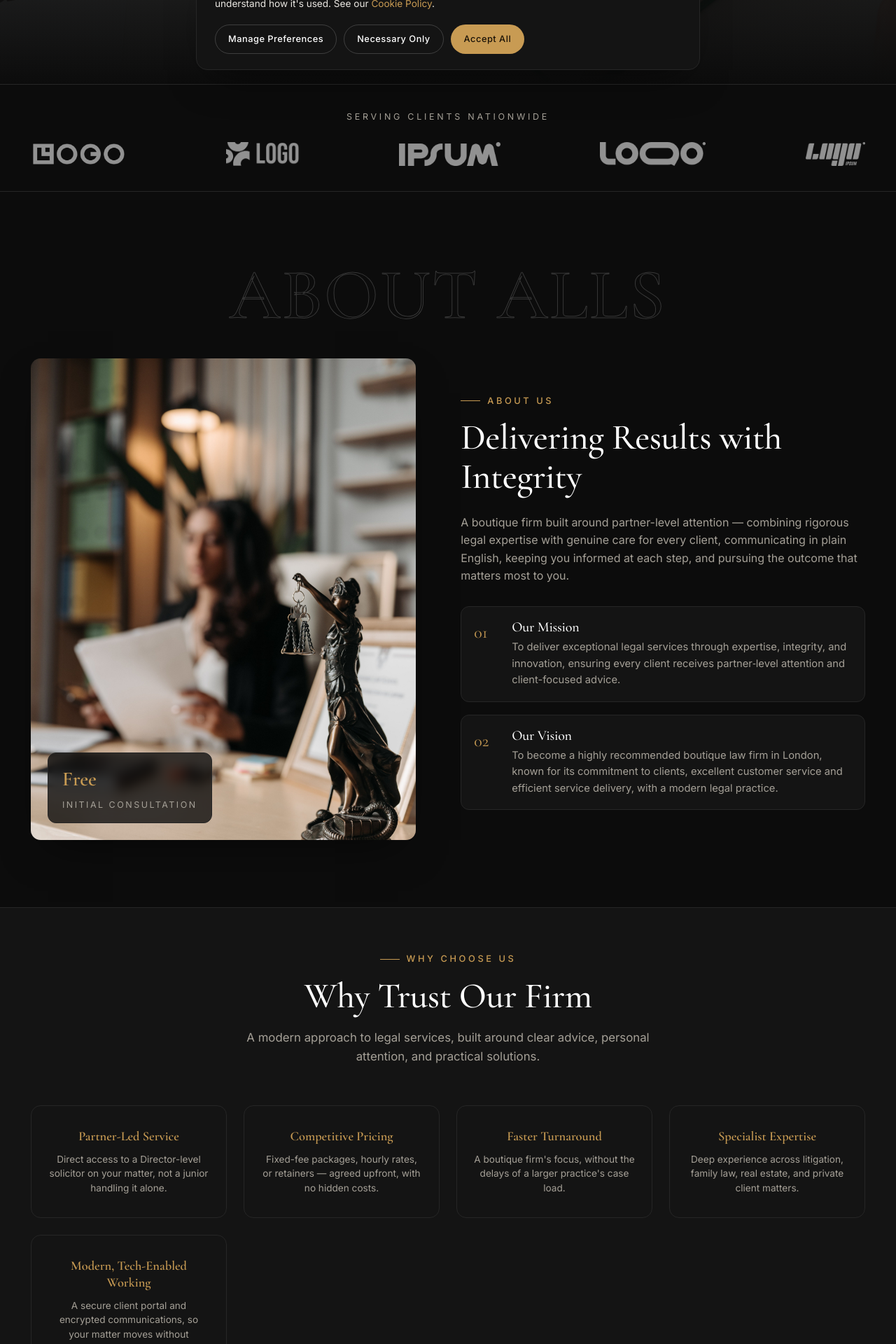
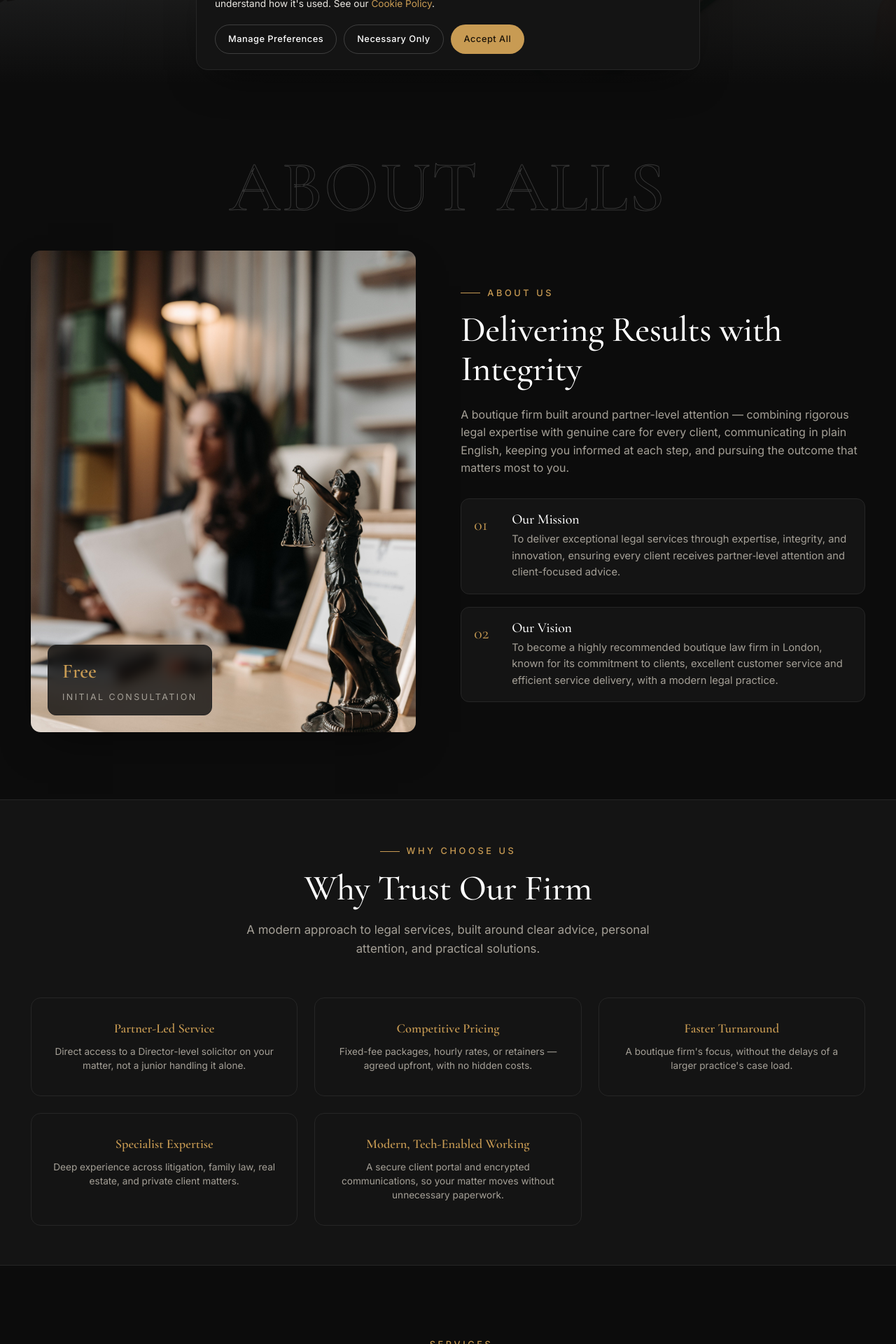
Before and after one commit to ayusholi/apostro, a Next.js app in the folder frontend/: page / in a window 1280 px wide. Shown: the part 680-2600 px from the top of the page at 70% size. Built offline with nearby package versions, Linux system fonts and the light colour scheme.

Commit message:
changed the photo

```diff
--- a/frontend/src/app/globals.css
+++ b/frontend/src/app/globals.css
@@ -214,7 +214,7 @@ p { color: var(--muted); }
 .value-list .v p { font-size: .92rem; }
 
 /* Why choose us -------------------------------------------------------------- */
-.why { display: grid; grid-template-columns: repeat(auto-fit, minmax(220px, 1fr)); gap: 24px; margin-top: 48px; }
+.why { display: grid; grid-template-columns: repeat(3, 1fr); gap: 24px; margin-top: 48px; }
 .why .stat { padding: 32px 24px; background: var(--bg-2); border: 1px solid var(--line); border-radius: 14px; text-align: center; }
 .why .stat strong { font-family: var(--serif); font-size: 1.15rem; color: var(--gold); display: block; line-height: 1.3; }
 .why .stat span { font-size: .85rem; color: var(--muted); margin-top: 10px; display: block; line-height: 1.5; }
--- a/frontend/src/components/sections/LogoStrip.tsx
+++ b/frontend/src/components/sections/LogoStrip.tsx
@@ -1,18 +1,27 @@
-import Image from "next/image";
-import { Container } from "@/components/ui/Container";
-import { clientLogos } from "@/data/stats";
+// Commented out for now — the client logos are dummy placeholders and
+// "Serving Clients Nationwide" doesn't match the firm's real East London
+// area served. Restore once real client logos (with permission to display
+// them) are available.
+//
+// import Image from "next/image";
+// import { Container } from "@/components/ui/Container";
+// import { clientLogos } from "@/data/stats";
+//
+// export function LogoStrip() {
+//   return (
+//     <section className="logos">
+//       <Container>
+//         <p className="logos__label">Serving Clients Nationwide</p>
+//         <div className="logos__grid">
+//           {clientLogos.map((logo) => (
+//             <Image key={logo.src} src={logo.src} alt="Client logo" width={logo.width} height={logo.height} />
+//           ))}
+//         </div>
+//       </Container>
+//     </section>
+//   );
+// }
 
 export function LogoStrip() {
-  return (
-    <section className="logos">
-      <Container>
-        <p className="logos__label">Serving Clients Nationwide</p>
-        <div className="logos__grid">
-          {clientLogos.map((logo) => (
-            <Image key={logo.src} src={logo.src} alt="Client logo" width={logo.width} height={logo.height} />
-          ))}
-        </div>
-      </Container>
-    </section>
-  );
+  return null;
 }
--- a/frontend/src/data/team/solicitors.ts
+++ b/frontend/src/data/team/solicitors.ts
@@ -28,7 +28,7 @@ export const solicitors: Solicitor[] = [
     slug: "osasere-ebosele",
     name: "Osasere Ebosele",
     role: "Director / Solicitor — COLP",
-    image: "/images/person-2.jpg",
+    image: "/images/osasereebosele.jpg",
     bio: "Osasere Ebosele is a Director and solicitor with over three years’ post-qualification experience, specialising in family law, private client matters, and immigration. She is recognised for her strong negotiation and client-management skills, supported by extensive regulatory knowledge and a client-focused approach.",
     qualifications: [
       "LLB (Hons), University of Bristol",
```
Also changed, not shown: frontend/public/images/osasereebosele.jpg (added).
